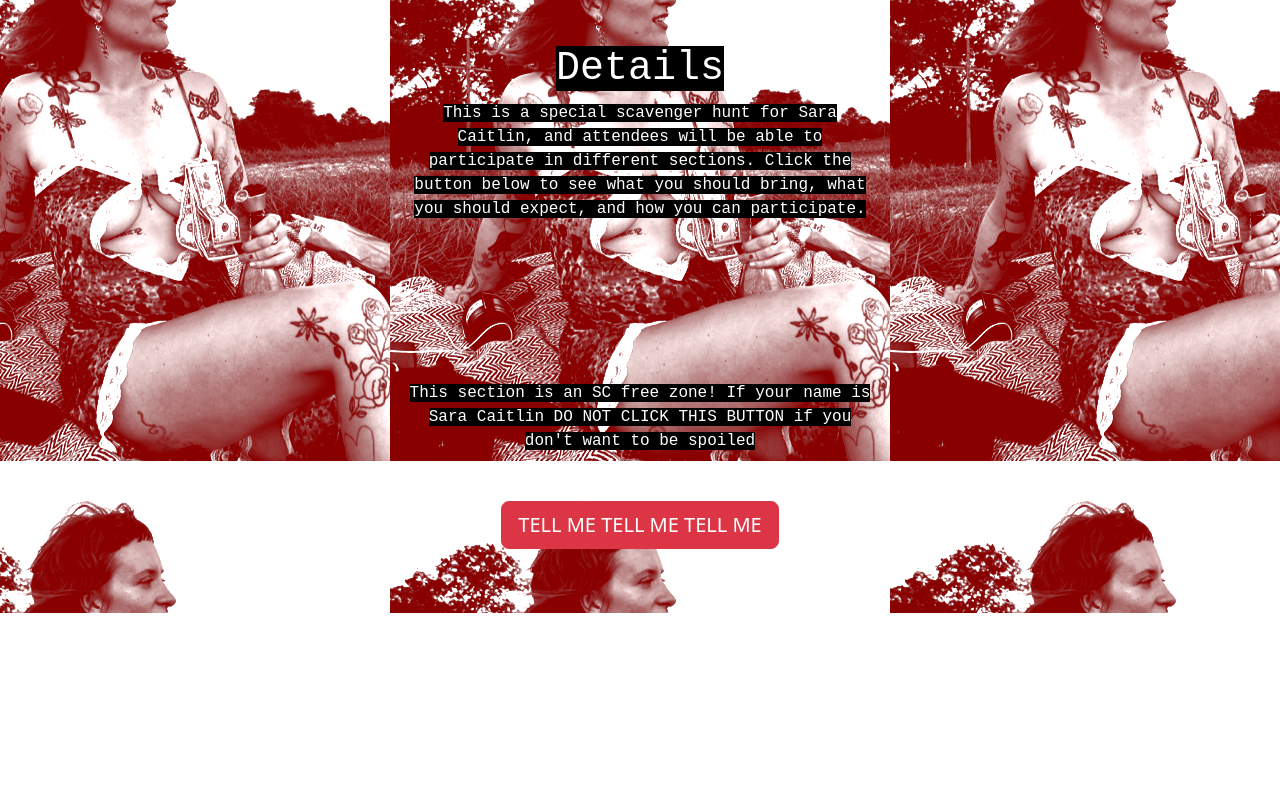
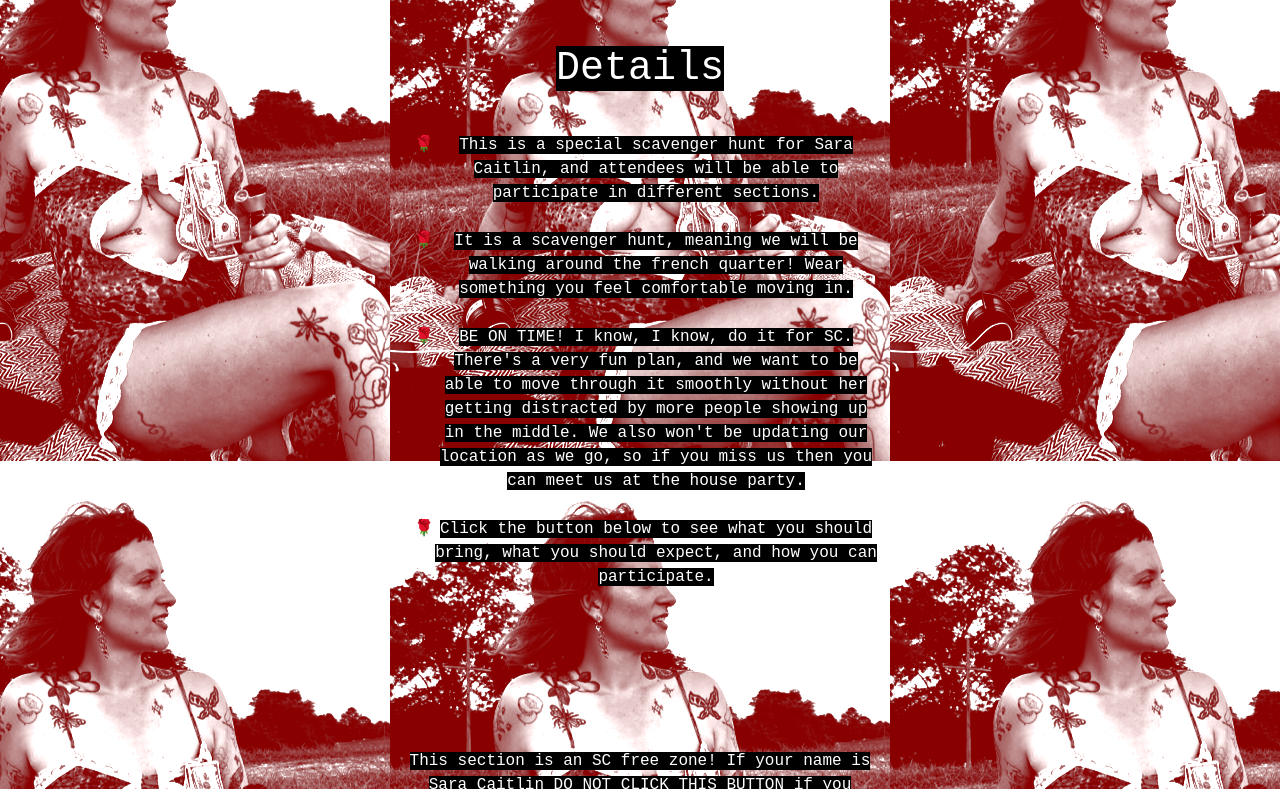
Before and after one commit to livrush/sc-birthday, a website: page index.html in a window 1280 px wide. Shown: the part 739-1528 px from the top of the page. Before the commit the page ends 1352 px from the top, so only its background shows below. Drawn offline with nearby package versions, Linux system fonts and the light colour scheme.

Commit message:
update attendee details

```diff
--- a/index.html
+++ b/index.html
@@ -1,6 +1,5 @@
 <!DOCTYPE html>
 <html lang="en">
-
 <head>
   <meta charset="UTF-8">
   <meta name="viewport" content="width=device-width, initial-scale=1.0">
@@ -12,32 +11,31 @@
       background-image: url(./sc-bg-red.png);
       background-position: center top;
     }
-
+    ul,
+    li {
+      list-style-type: "\1F339";
+      /* background-color: black; */
+    }
     .title,
     .content {
       width: 500px;
       max-width: 100%;
     }
-
     .content {
       margin: 0 auto;
     }
-
     .text {
       font-family: 'Courier New', Courier, monospace;
       color: white;
     }
-
     .highlight {
       background-color: black;
     }
   </style>
 </head>
-
 <body>
   <div class="content mb-5">
     <div class="container text-center">
-
       <div class="row">
         <div class="col">
           <img class="title mt-5" src="./the-9-lives-of-sara-caitlin.svg" />
@@ -86,12 +84,36 @@
                 Details
               </span>
             </h2>
-            <p class="text">
-              <span class="highlight">
-                This is a special scavenger hunt for Sara Caitlin, and attendees will be able to participate in
-                different sections. Click the button below to see what you should bring, what you should expect, and how
-                you can participate.
-              </span>
+            <p>
+              <ul class="text">
+                <li class="pt-4">
+                  <span class="highlight">
+                    This is a special scavenger hunt for Sara Caitlin, and attendees will be able to participate in
+                    different sections.
+                  </span>
+                </li>
+                <li class="pt-4">
+                  <span class="highlight">
+                    It is a scavenger hunt, meaning we will be walking around the french quarter! Wear something you
+                    feel
+                    comfortable moving in.
+                  </span>
+                </li>
+                <li class="pt-4">
+                  <span class="highlight">
+                    BE ON TIME! I know, I know, do it for SC. There's a very fun plan, and we want to be able to
+                    move through it smoothly without her getting distracted by more people showing up in the middle. We
+                    also won't be updating our location as we go, so if you miss us then you can meet us at the house
+                    party.
+                  </span>
+                </li>
+                <li class="pt-4">
+                  <span class="highlight">
+                    Click the button below to see what you should bring, what you should expect, and how
+                    you can participate.
+                  </span>
+                </li>
+              </ul>
             </p>
           </div>
         </div>
@@ -101,7 +123,6 @@
           <div>
             <p class="text fs-1">
               <marquee>
-
                 <span class="highlight">
                   WARNING - SC FREE ZONE
                 </span>
@@ -115,8 +136,8 @@
           </div>
           <div class="mt-5">
             <p class="d-inline-flex gap-1">
-              <button class="btn btn-danger btn-lg" type="button" data-bs-toggle="collapse" data-bs-target="#attendee-info"
-                aria-expanded="false" aria-controls="attendee-info">
+              <button class="btn btn-danger btn-lg" type="button" data-bs-toggle="collapse"
+                data-bs-target="#attendee-info" aria-expanded="false" aria-controls="attendee-info">
                 TELL ME TELL ME TELL ME
               </button>
             </p>
@@ -141,10 +162,8 @@
       </div>
     </div>
   </div>
-
   <script src="https://cdn.jsdelivr.net/npm/bootstrap@5.3.8/dist/js/bootstrap.bundle.min.js"
     integrity="sha384-FKyoEForCGlyvwx9Hj09JcYn3nv7wiPVlz7YYwJrWVcXK/BmnVDxM+D2scQbITxI" crossorigin="anonymous">
   </script>
 </body>
-
 </html>
```
